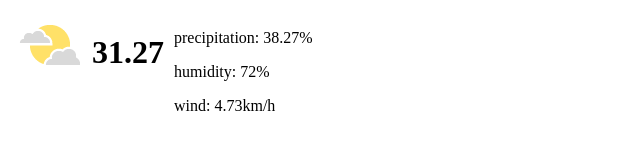
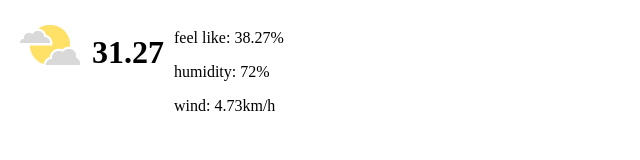
Before and after one commit to hop210/T2505E-BNDW, a plain HTML site: page b9/baitaptrenlop.html in a window 1280 px wide. Shown: the full height of the page, 0-640 px from the left. Drawn offline with Linux system fonts and the light colour scheme.

Commit message:
asm6fixtext

```diff
--- a/b9/baitaptrenlop.html
+++ b/b9/baitaptrenlop.html
@@ -23,7 +23,7 @@
                 <h1><span id="temp"></span></h1>
             </div>
             <div>
-                <p>precipitation: <span id="precipitation">0</span>%</p>
+                <p>feel like: <span id="feels_like">0</span>%</p>
                 <p>humidity: <span id="humidity"></span>%</p>
                 <p>wind: <span id="wind"></span>km/h</p>
             </div>
@@ -36,7 +36,7 @@
         .then(rs=>{
         document.getElementById("image").src = rs.image;
         document.getElementById("temp").innerText = rs.main.temp;
-        document.getElementById("precipitation").innerText = rs.main.feels_like;
+        document.getElementById("feels_like").innerText = rs.main.feels_like;
         document.getElementById("humidity").innerText = rs.main.humidity;
         document.getElementById("wind").innerText = rs.wind.speed;
         })
```
Also changed, not shown: b9/demo_weather.html (added, +15 -0 lines).
